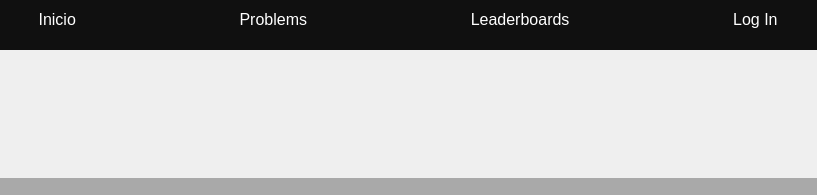
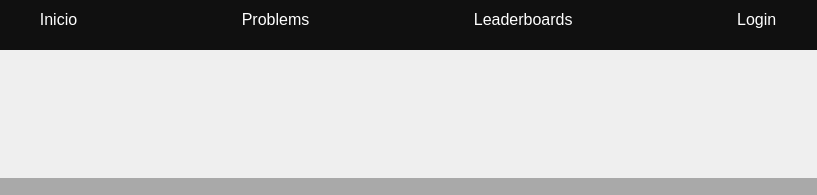
Before and after one commit to MatchaFierce/hackersArena, a plain HTML site: page html/signup.html in a window 1280 px wide. Shown: the top 195 px of the page, 257-1074 px from the left. Drawn offline with Linux system fonts and the light colour scheme; files whose address does not match are found by name.

Commit message:
Fixed navbar naming discrepancy

```diff
--- a/html/signup.html
+++ b/html/signup.html
@@ -28,7 +28,7 @@
       <a href="../index.html" class="navbar"> Inicio </a>
       <a href="./problems.html" class="navbar"> Problems </a>
       <a href="./leaderboards.html" class="navbar"> Leaderboards </a>
-      <a href="./login.html" class="navbar"> Log In</a>
+      <a href="./login.html" class="navbar"> Login</a>
     </div>
   </div>
   <div class="container">
```
